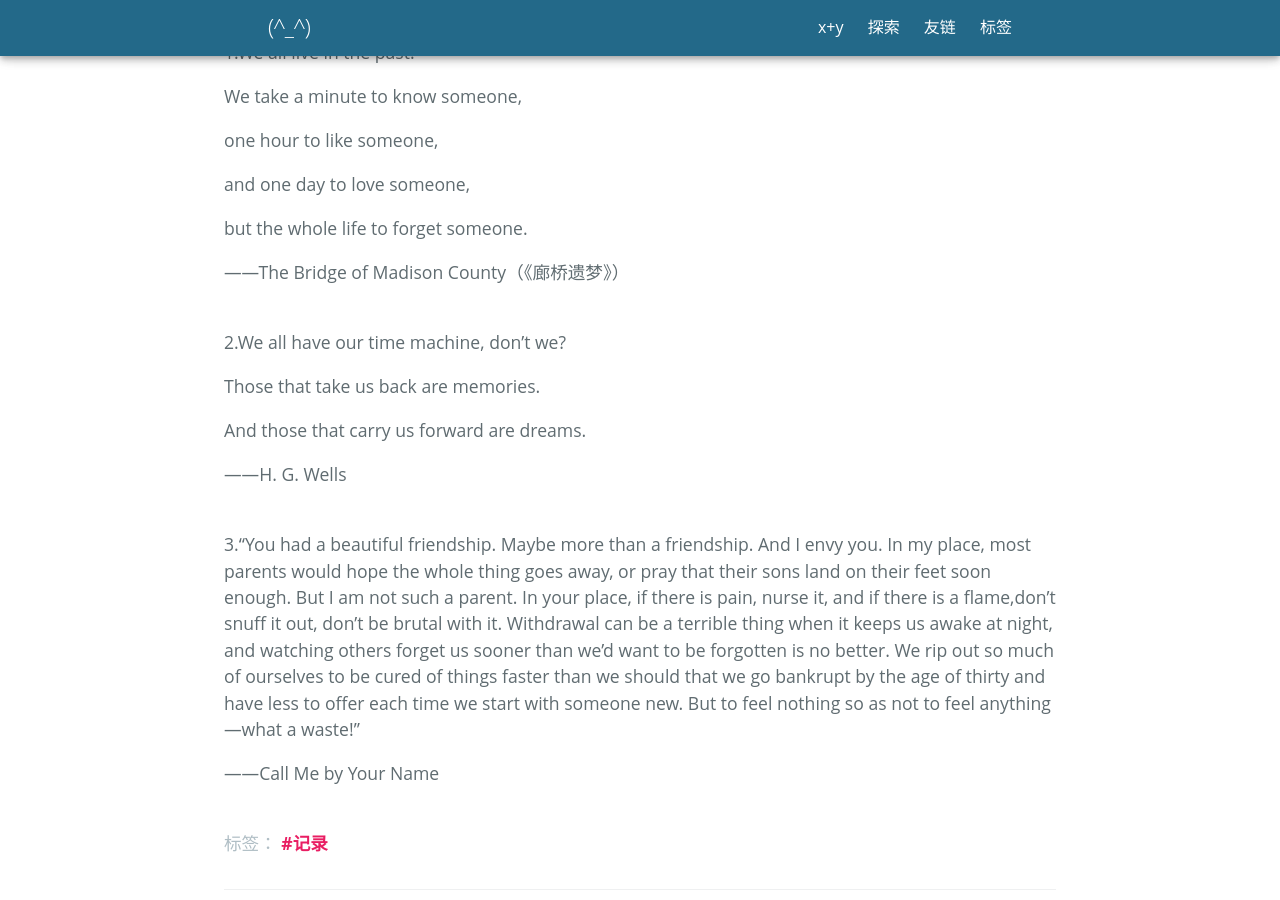
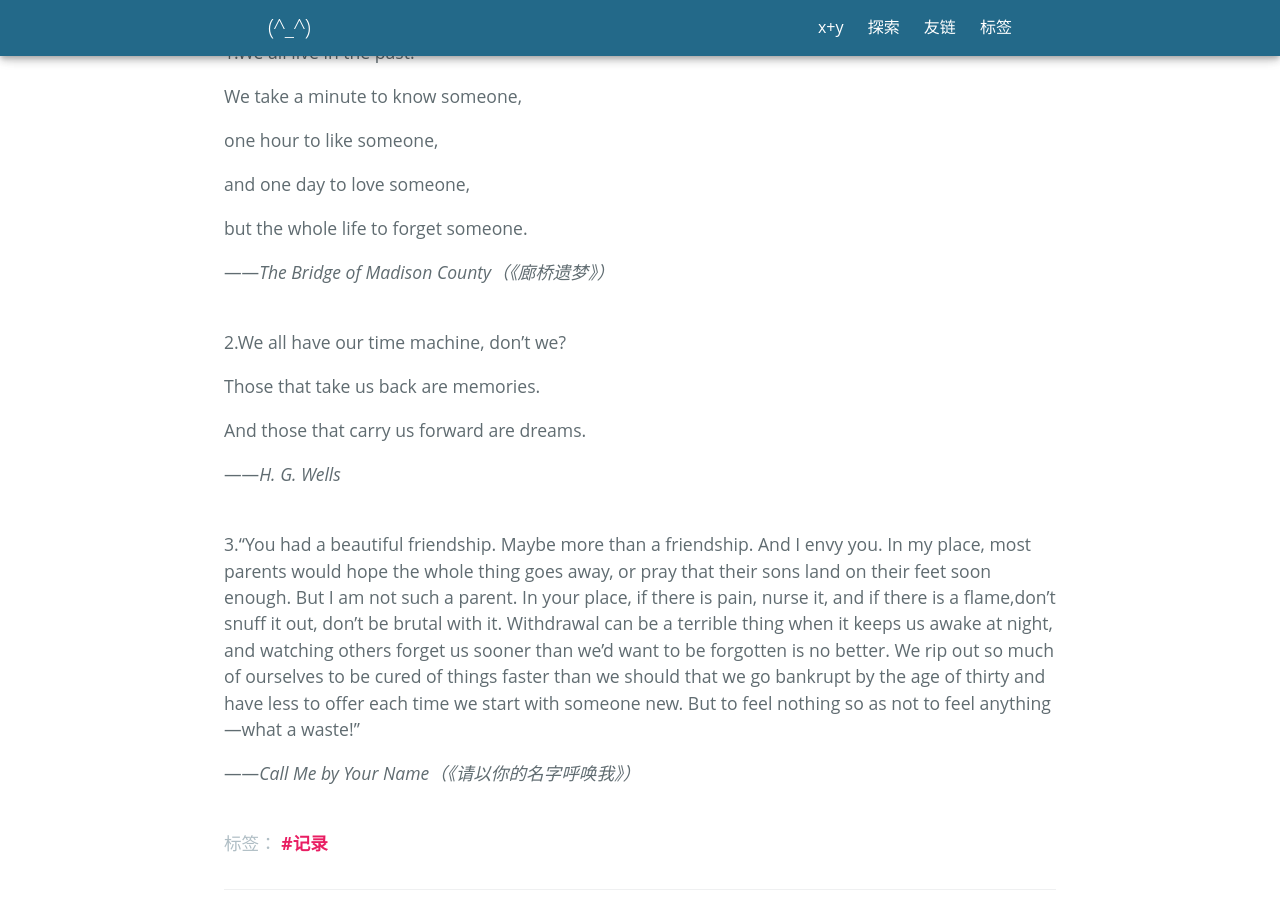
Before and after one commit to xplusy44/xplusy44.github.io, a Jekyll site: the page built from _posts/2022-1-14-Extract2.md, in a window 1280 px wide and 900 px high, scrolled down 573 px. Built offline with Jekyll 4.4.1, drawn with Linux system fonts in a browser that asks for light colours; some web fonts are replaced.

Commit message:
Update 2022-1-14-Extract2.md

```diff
--- a/_posts/2022-1-14-Extract2.md
+++ b/_posts/2022-1-14-Extract2.md
@@ -16,7 +16,7 @@ and one day to love someone,
 
 but the whole life to forget someone.
 
-——The Bridge of Madison County（《廊桥遗梦》）
+——*The Bridge of Madison County（《廊桥遗梦》）*
 <br/><br/>
 
 2.We all have our time machine, don't we?
@@ -25,10 +25,10 @@ Those that take us back are memories.
 
 And those that carry us forward are dreams.
 
-——H. G. Wells
+——*H. G. Wells*
 <br/><br/>
 
 3.“You had a beautiful friendship. Maybe more than a friendship. And I envy you. In my place, most parents would hope the whole thing goes away, or pray that their sons land on their feet soon enough. But I am not such a parent. In your place, if there is pain, nurse it, and if there is a flame,don’t snuff it out, don’t be brutal with it. Withdrawal can be a terrible thing when it keeps us awake at night, and watching others forget us sooner than we’d want to be forgotten is no better. We rip out so much of ourselves to be cured of things faster than we should that we go bankrupt by the age of thirty and have less to offer each time we start with someone new. But to feel nothing so as not to feel anything—what a waste!”
 
-——Call Me by Your Name
+——*Call Me by Your Name（《请以你的名字呼唤我》）*
 <br/><br/>
```
